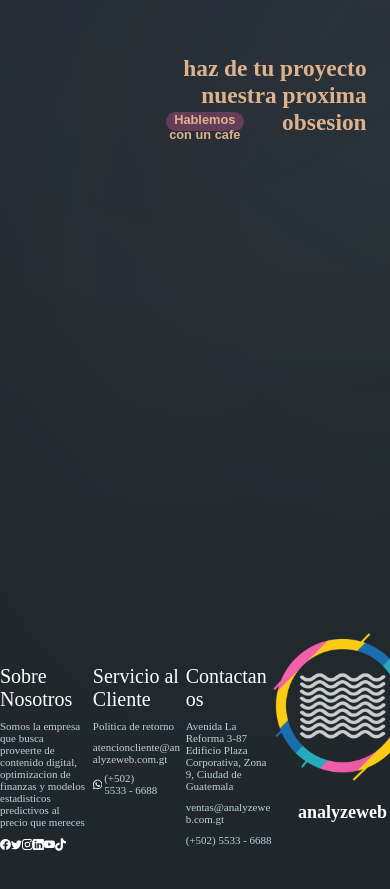
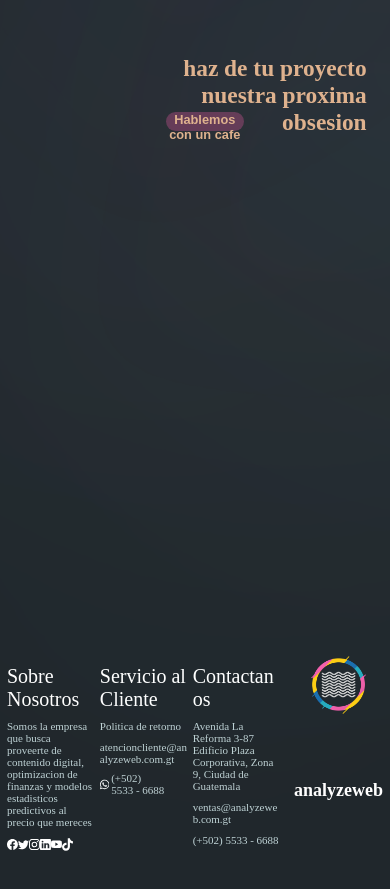
Before and after one commit to RandomAlien3096/analyzeweb, a React (Create React App) app: page / in a window 390 px wide. Shown: the part 2099-2988 px from the top of the page. Built offline with nearby package versions, Linux system fonts and the light colour scheme.

Commit message:
footer fixes

```diff
--- a/src/components/footer/footer.css
+++ b/src/components/footer/footer.css
@@ -105,7 +105,7 @@
         height: 50%;
     }
     .analyzeweb__footer-logo > #dark_logo {
-        height: 70%;
+        height: 15vmin;
     }
     .analyzeweb__footer-logo h2 {
         font-size: 18px;
```
